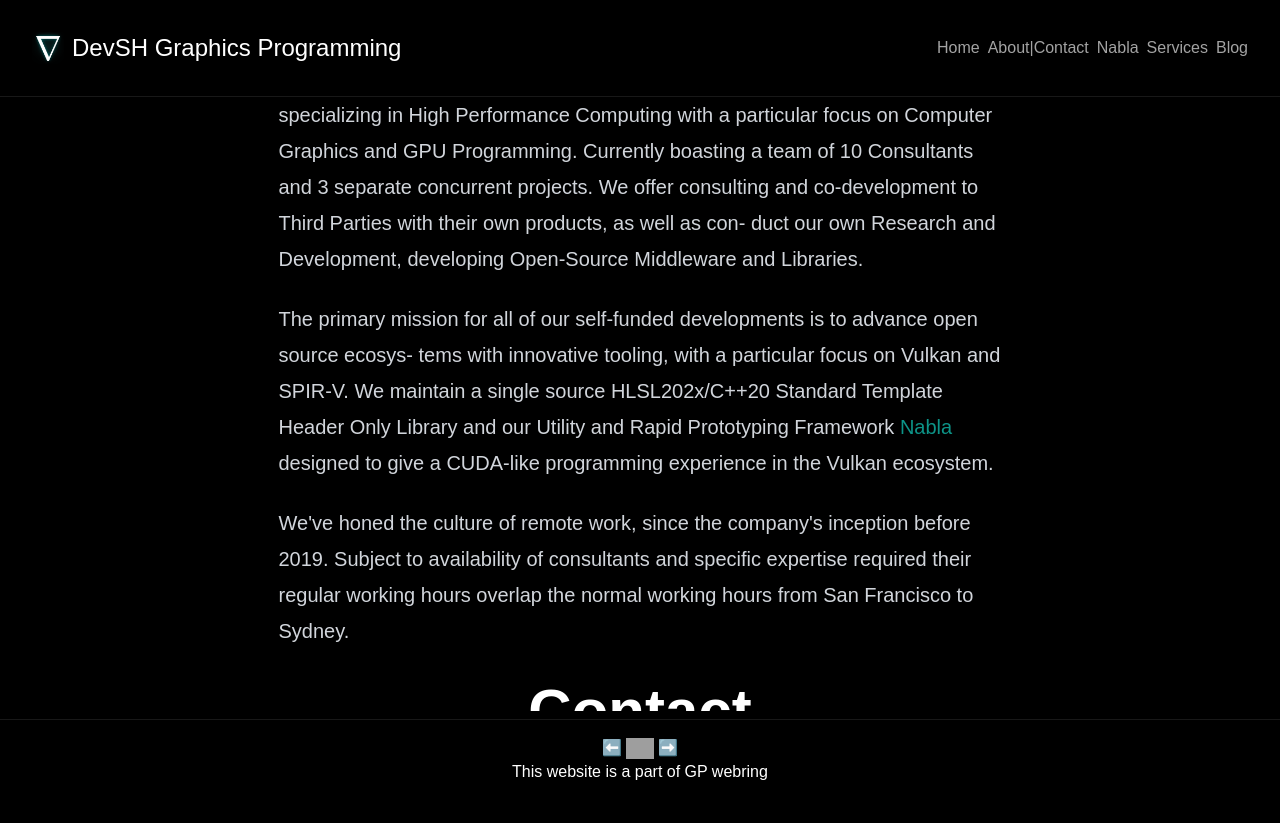
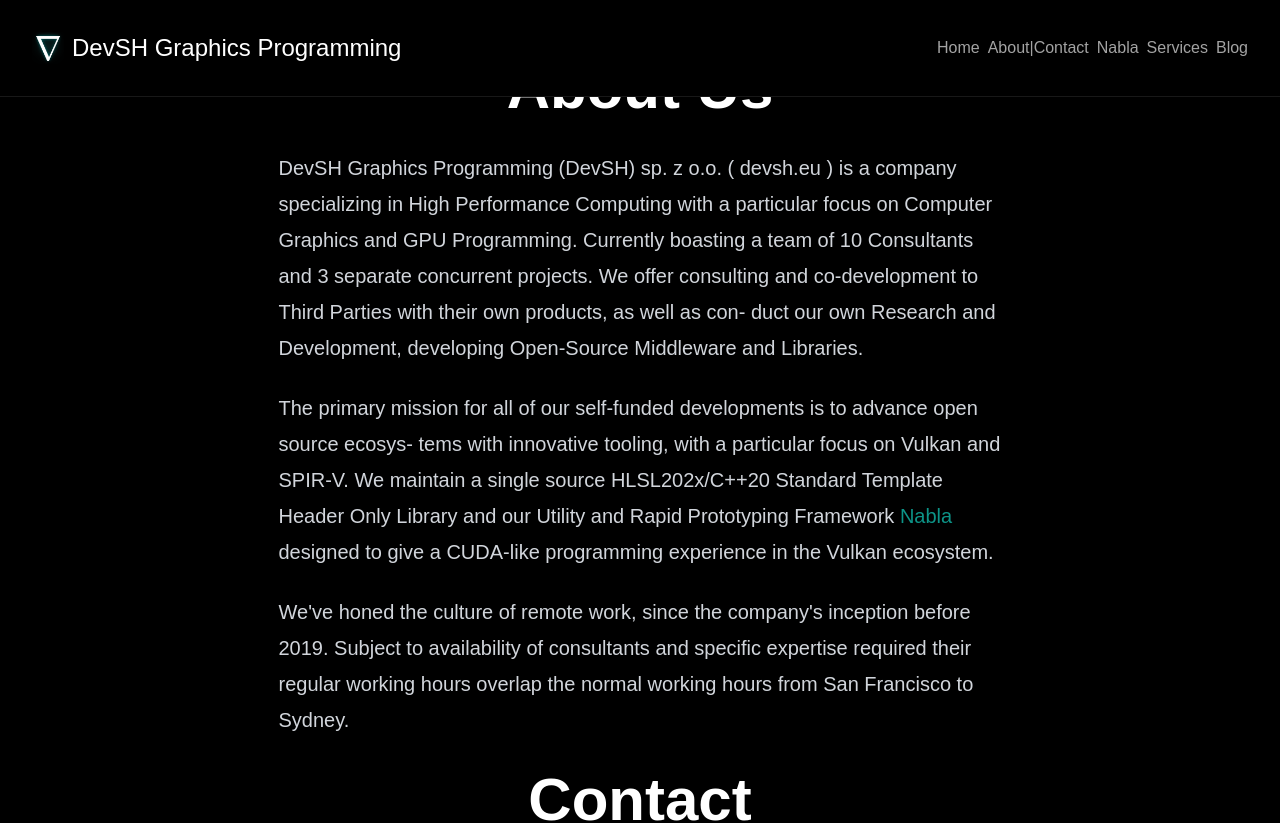
Before and after one commit to Devsh-Graphics-Programming/MainWebsite, a Next.js app: page /about in a window 1280 px wide. Shown: the top 823 px of the page. Before the commit the page ends 800 px from the top, so only its background shows below. Built offline with nearby package versions, Linux system fonts and the light colour scheme; grey boxes are pictures that could not be loaded; a web font is replaced by a local one.

Commit message:
replace root div components to main in all website pages, remove broken layout stuff

```diff
--- a/app/about/page.tsx
+++ b/app/about/page.tsx
@@ -4,7 +4,7 @@
 
 export default function Page() {
     return (
-        <div className="container mx-auto max-sm:px-8 flex flex-col gap-4 sm:gap-8 sm:items-center h-full justify-center">
+        <main className="container mx-auto max-sm:px-8 flex flex-col gap-4 sm:gap-8 sm:items-center h-full justify-center">
             <h1>About Us</h1>
             <TextBlock>
                 <Paragraph>
@@ -33,6 +33,6 @@
             <TextBlock>
                 If you&apos;re interested in our offer, you can reach us at this e-mail address: <ContactEmail/>
             </TextBlock>
-        </div>
+        </main>
     )
 }
--- a/app/layout.tsx
+++ b/app/layout.tsx
@@ -55,9 +55,7 @@
         className={`${futuraPT.className} antialiased flex flex-col h-dvh`}
       >
         <Navbar/>
-        <main className="h-full overflow-x-hidden overflow-y-auto my-2">
-          {children}
-        </main>
+        {children}
         <Footer/>
       </body>
     </html>
--- a/app/nabla/page.tsx
+++ b/app/nabla/page.tsx
@@ -24,7 +24,7 @@
 
 export default async function Page() {
     return (
-        <div id="scroll-override" className="w-full h-full max-h-full max-w-full overflow-y-auto snap-y snap-mandatory">
+        <main className="w-full h-full max-h-full max-w-full overflow-y-auto snap-y snap-mandatory">
             <Slide
                 visible={{ opacity: 1 }}
                 invisible={{ opacity: 0 }}
@@ -95,6 +95,6 @@
                     ))}
                 </div>
             </Slide>
-        </div>
+        </main>
     )
 }
--- a/app/page.tsx
+++ b/app/page.tsx
@@ -3,11 +3,11 @@
 
 export default function Home() {
   return (
-    <div className="container mx-auto p-4 flex flex-col gap-4 sm:gap-8 sm:items-center">
+    <main className="container mx-auto p-4 flex flex-col gap-4 sm:gap-8 sm:items-center">
       <h1>Website Under Construction</h1>
       <h3>Check out our Vulkanised videos below</h3>
       <VulkanisedGallery/>
       <h3>and <Link href="https://youtube.com/watch?v=L0i_cO1iSEM&t=9343" className="devsh-link" target="_blank" rel="noopener noreferer">MINE GameDev video</Link></h3>
-    </div>
+    </main>
   );
 }
--- a/app/services/page.tsx
+++ b/app/services/page.tsx
@@ -37,7 +37,7 @@
 
 export default function Page() {
     return (
-        <div className="container mx-auto p-4 flex flex-col gap-4 sm:gap-8 h-full items-center">
+        <main className="container mx-auto p-4 flex flex-col gap-4 sm:gap-8 h-full items-center">
             <div className="flex flex-col gap-4 md:gap-8">
                 <Chapter title="Experience and Offer">
                     <TextBlock>
@@ -117,6 +117,6 @@
                     </TextBlock>
                 </Chapter>
             </div>
-        </div>
+        </main>
     )
 }
```
